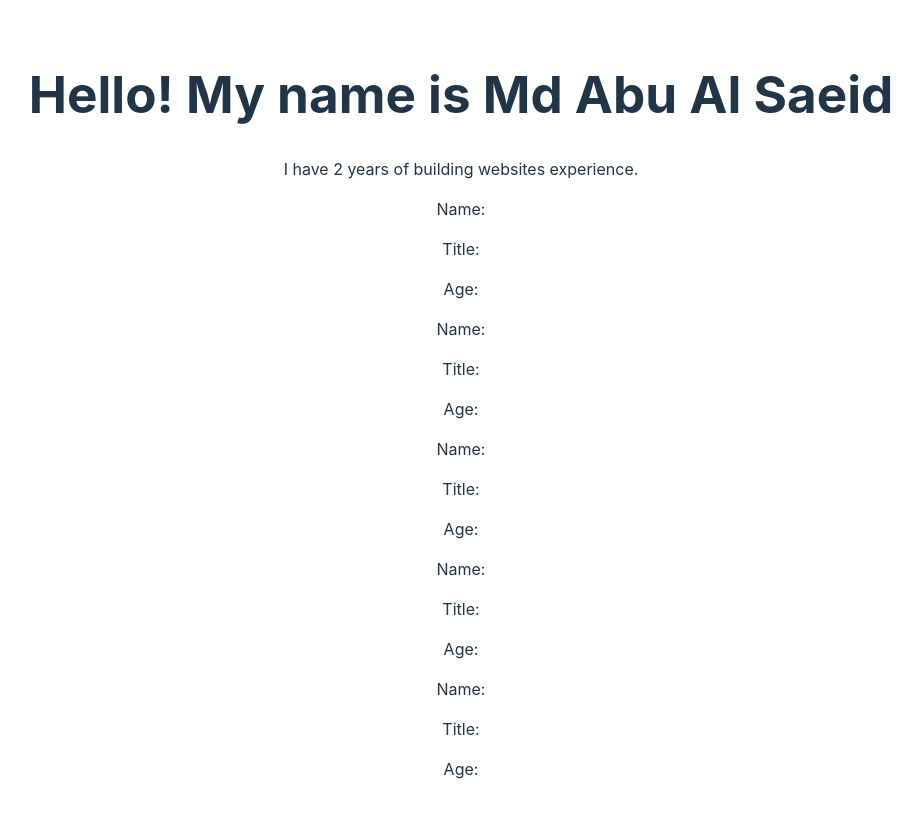
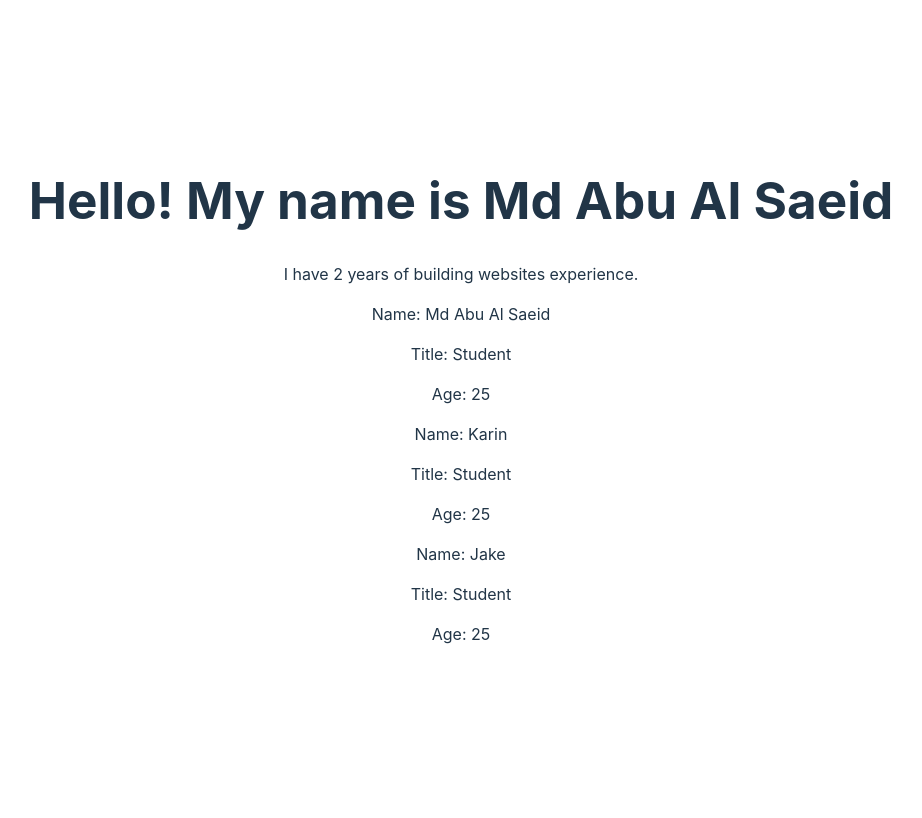
Before and after one commit to AbuAlSaeidRajon/ReactJS, a React (Vite) app in the folder demo/: page / in a window 1280 px wide. Shown: the top 818 px of the page, without its empty margins (179-1101 px from the left). Built offline with nearby package versions, Linux system fonts and the light colour scheme.

Commit message:
props added

```diff
--- a/demo/src/main.jsx
+++ b/demo/src/main.jsx
@@ -5,17 +5,17 @@ import ReactDOM from 'react-dom/client'
 import App from './App.jsx'
 import './index.css'
 
-const Box = () => {
+const Box = (props) => {
   return (
     <div>
-      <p>Name:</p>
-      <p>Title:</p>
-      <p>Age:</p>
+      <p>Name: {props.name}</p>
+      <p>Title: {props.title}</p>
+      <p>Age: {props.age}</p>
     </div>
-  )
-}
+  );
+  };
 
-//JS bigins (Arrow function).............
+//JS begins (Arrow function).............
 const name = "Md Abu Al Saeid"
 const first_page = 2022;
 
@@ -25,11 +25,9 @@ const Demo = () => {
   <div>
     <h1>Hello! My name is {name}</h1>
     <p>I have {2024 - first_page} years of building websites experience.</p>
-    <Box />
-    <Box />
-    <Box />
-    <Box />
-    <Box />
+    <Box name="Md Abu Al Saeid" title="Student" age="25"/>
+    <Box name="Karin" title="Student" age="25"/>
+    <Box name="Jake" title="Student" age="25"/>
   </div>
   );
 };
```
